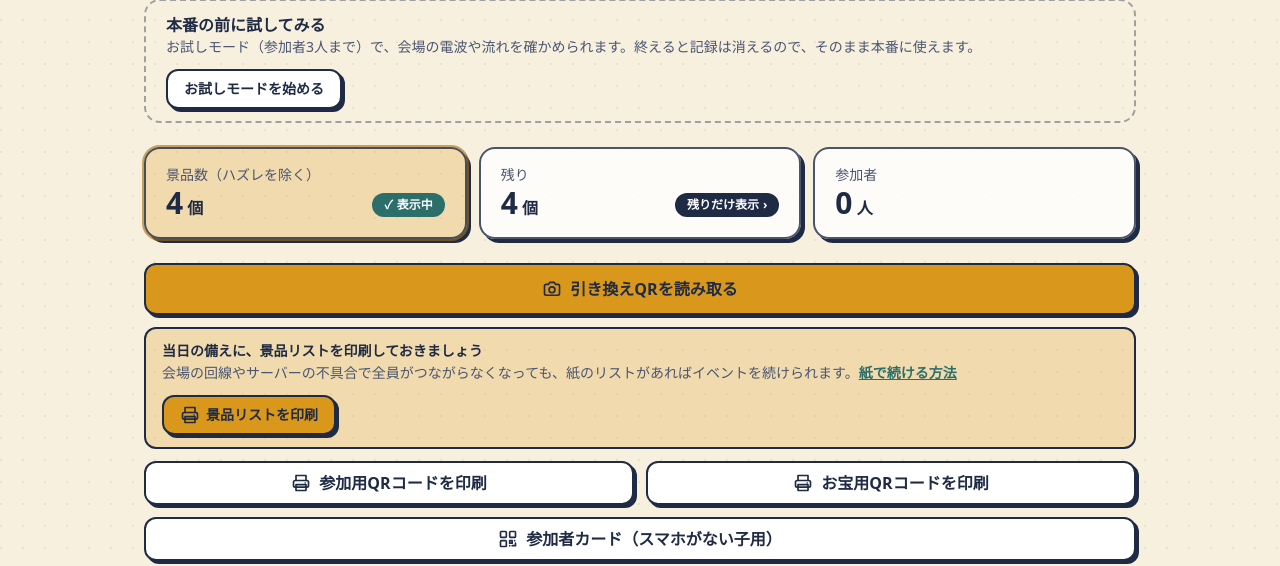
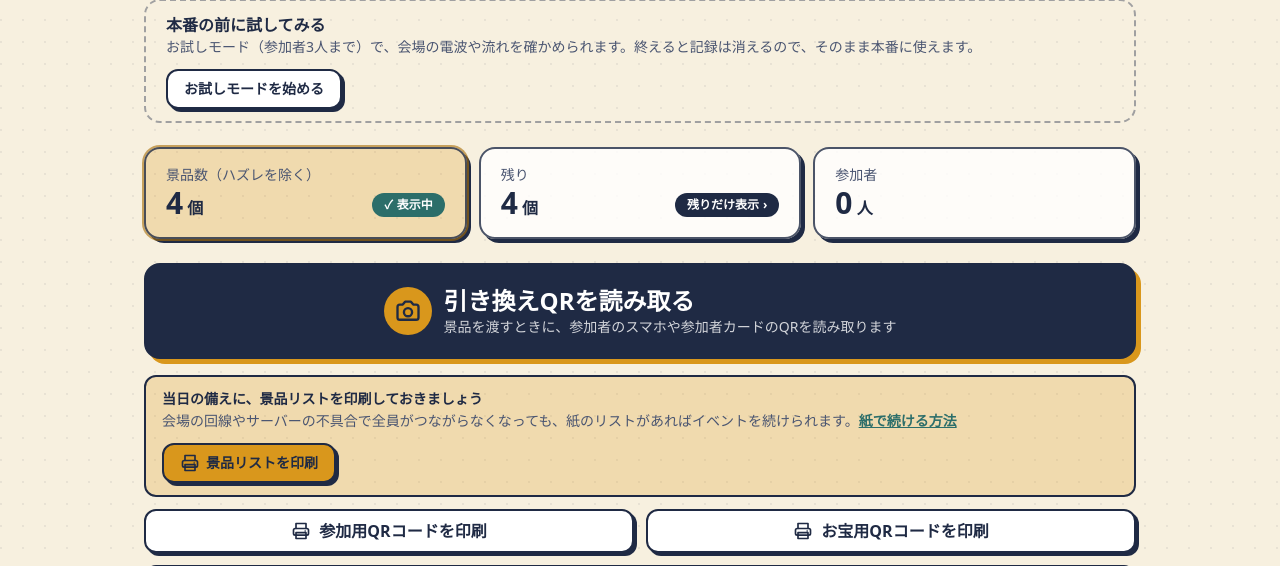
Before and after one commit to hirokirokki0820/qr-treasurehunt-laravel, a Laravel app: page /host/events/1 in a window 1280 px wide. Shown: the part 267-833 px from the top of the page. Run offline with Laravel 12, Linux system fonts and the light colour scheme; a user stored in the database is signed in; data comes from the database, SQL or seed files in the repository; data that the repository does not hold is empty; style sheets or scripts are compiled from the project's sources; some libraries are stand-ins or nearby versions.

Commit message:
イベントページの「引き換えQRを読み取る」を大きく、色を変えて目立たせる
Co-Authored-By: Claude Opus 5.5 <noreply@anthropic.com>
Claude-Session: https://claude.ai/code/session_013H213uAxjmPoDqrfau3M6s

```diff
--- a/resources/views/events/show.blade.php
+++ b/resources/views/events/show.blade.php
@@ -65,7 +65,14 @@
         <x-errors />
     </div>
 
-    <a href="{{ route('redemption.scan', ['event' => $event->id]) }}" class="btn-primary mb-3 w-full gap-2 py-3"><x-icon name="camera" class="h-5 w-5 shrink-0" />引き換えQRを読み取る</a>
+    {{-- 当日いちばん使うボタンなので、ほかのボタンより大きく、色も変えて目立たせる --}}
+    <a href="{{ route('redemption.scan', ['event' => $event->id]) }}" class="mb-4 flex w-full items-center justify-center gap-3 rounded-2xl border-2 border-ink bg-ink px-5 py-5 text-white shadow-[5px_5px_0_0_var(--color-gold)] transition hover:bg-[#2b3a5e] active:translate-x-[2px] active:translate-y-[2px] active:shadow-none" data-redeem-button>
+        <span class="flex h-12 w-12 shrink-0 items-center justify-center rounded-full bg-gold text-ink"><x-icon name="camera" class="h-7 w-7" /></span>
+        <span class="text-left">
+            <span class="block text-xl font-black sm:text-2xl">引き換えQRを読み取る</span>
+            <span class="block text-sm text-white/80">景品を渡すときに、参加者のスマホや参加者カードのQRを読み取ります</span>
+        </span>
+    </a>
 
     {{-- 景品リストの印刷は、まだのとき（景品を足したときも）はお知らせから、済んだあとは下のボタンから --}}
     @php($needsPrizeListPrint = $event->needsPrizeListPrint())
```
